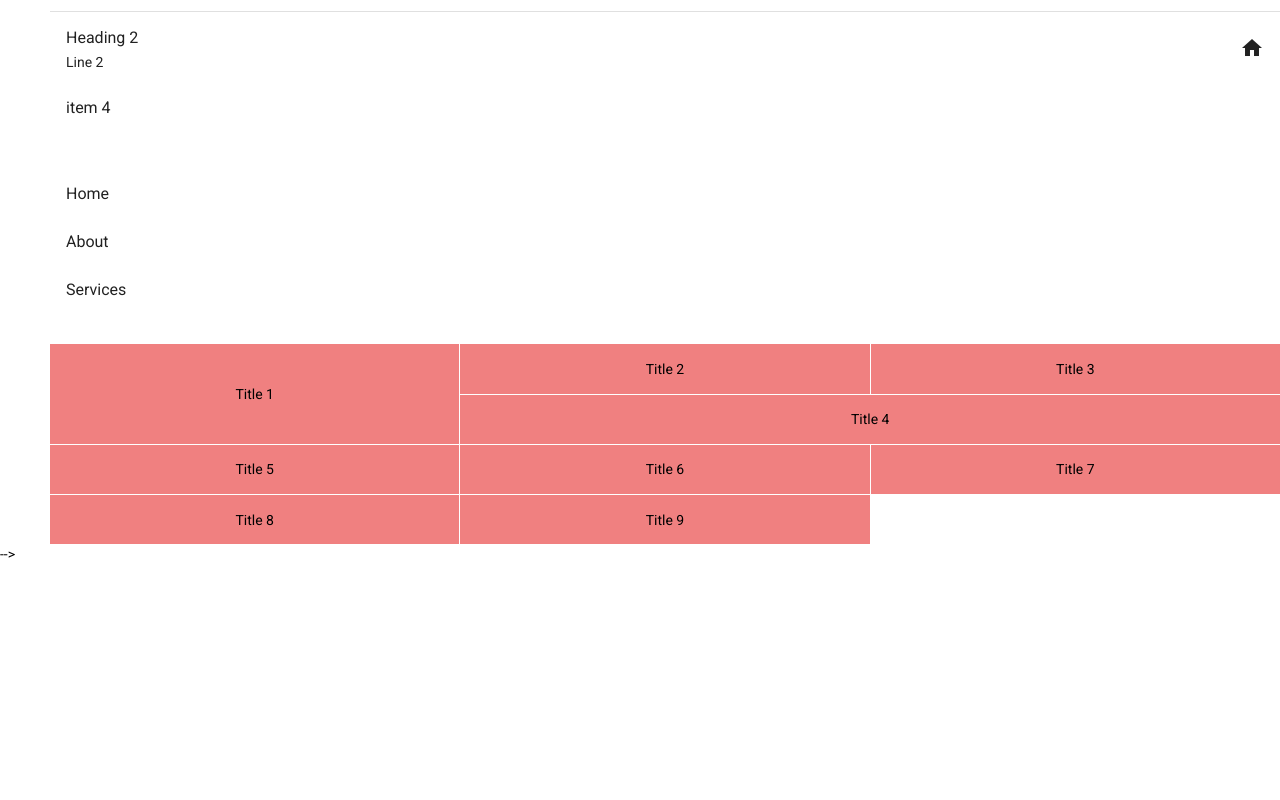
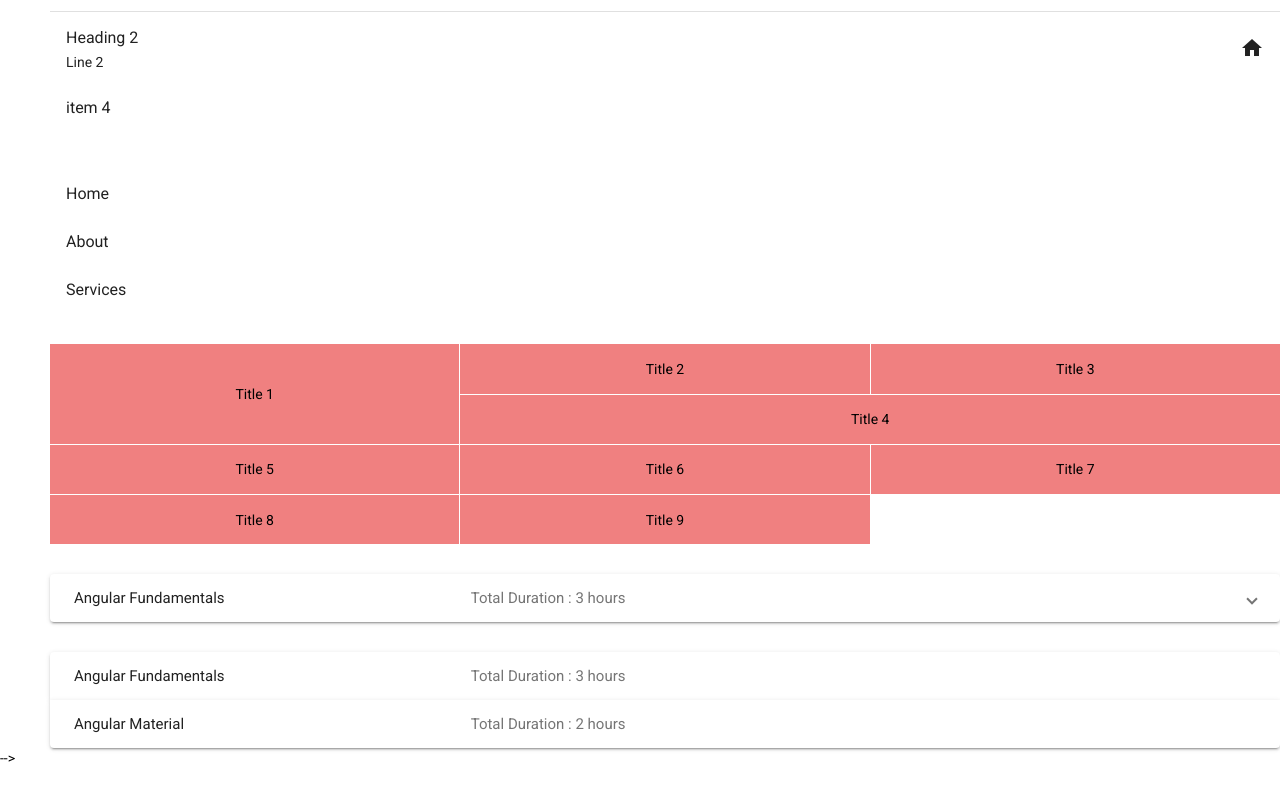
Before and after one commit to ana-space/material-t1, an Angular app: page / in a window 1280 px wide. Shown: the part 680-1480 px from the top of the page. Before the commit the page ends 1244 px from the top, so only its background shows below. Built offline with nearby package versions, Linux system fonts and the light colour scheme.

Commit message:
Expansion-panel

```diff
--- a/src/app/app.component.css
+++ b/src/app/app.component.css
@@ -1,6 +1,7 @@
 .cont {
     /* margin: 10px; */
 }
+
 mat-sidenav-container {
     height: 100%;
     min-height: 100px;;
--- a/src/app/app.component.html
+++ b/src/app/app.component.html
@@ -1,7 +1,8 @@
 <div class="cont">
   <button mat-raised-button > <a href="#mat-sidenav">Sidenav</a></button>
   <button mat-raised-button ><a href="#mat-lsit">List</a></button>
-  <button mat-raised-button ><a href="#grid">grid</a></button>
+  <button mat-raised-button ><a href="#grid">Grid</a></button>
+  <button mat-raised-button ><a href="#mat-expansion">Expansion</a></button>
 </div>
 
 <div class="cont" id="#sidenav">
@@ -105,6 +106,56 @@
   </mat-grid-list>
 </div>
 
+ <div class="cont" id="mat-expansion">
+    <mat-expansion-panel>
+      <mat-expansion-panel-header>
+        <mat-panel-title>
+          Angular Fundamentals
+        </mat-panel-title>
+        <mat-panel-description>
+          Total Duration : 3 hours
+        </mat-panel-description>
+      </mat-expansion-panel-header>
+      <p>This is the panel content. Add course details.</p>
+      <mat-action-row>
+        <button mat-button>Enroll</button>
+      </mat-action-row>
+    </mat-expansion-panel>
+ </div>
+
+ <div class="cont" id="mat-expansion">
+  <!-- <mat-accordion> -->
+  <mat-accordion multi="true" hideToggle="true">
+    <mat-expansion-panel>
+      <mat-expansion-panel-header>
+        <mat-panel-title>
+          Angular Fundamentals
+        </mat-panel-title>
+        <mat-panel-description>
+          Total Duration : 3 hours
+        </mat-panel-description>
+      </mat-expansion-panel-header>
+      <p>This is the panel content. Add course details.</p>
+      <mat-action-row>
+        <button mat-button>Enroll</button>
+      </mat-action-row>
+    </mat-expansion-panel>
+    <mat-expansion-panel>
+      <mat-expansion-panel-header>
+        <mat-panel-title>
+          Angular Material
+        </mat-panel-title>
+        <mat-panel-description>
+          Total Duration : 2 hours
+        </mat-panel-description>
+      </mat-expansion-panel-header>
+      <p>This is the panel content. Add course details.</p>
+      <mat-action-row>
+        <button mat-button>Enroll</button>
+      </mat-action-row>
+    </mat-expansion-panel>
+  </mat-accordion>
+</div>
 
 <!--
  <div class="cont">
--- a/src/app/material/material.module.ts
+++ b/src/app/material/material.module.ts
@@ -7,7 +7,8 @@ import { MatSidenavModule } from '@angular/material/sidenav';
 import { MatMenuModule } from '@angular/material/menu'
 import { MatListModule } from '@angular/material/list';
 import { MatDividerModule } from '@angular/material/divider';
-import { MatGridListModule } from '@angular/material/grid-list'
+import { MatGridListModule } from '@angular/material/grid-list';
+import { MatExpansionModule } from '@angular/material/expansion'
 // import { from } from 'rxjs';
 
 const MaterialComponents = [
@@ -19,7 +20,8 @@ const MaterialComponents = [
   MatMenuModule,
   MatListModule,
   MatDividerModule,
-  MatGridListModule
+  MatGridListModule,
+  MatExpansionModule
 ]
 
 @NgModule({
--- a/src/styles.css
+++ b/src/styles.css
@@ -2,7 +2,9 @@
 
 html, body { height: 100%; }
 body { margin: 0; font-family: Roboto, "Helvetica Neue", sans-serif; }
-
+body {
+    height: 5000px;
+}
 .cont {
     margin: 30px auto auto 50px;
 }
```
